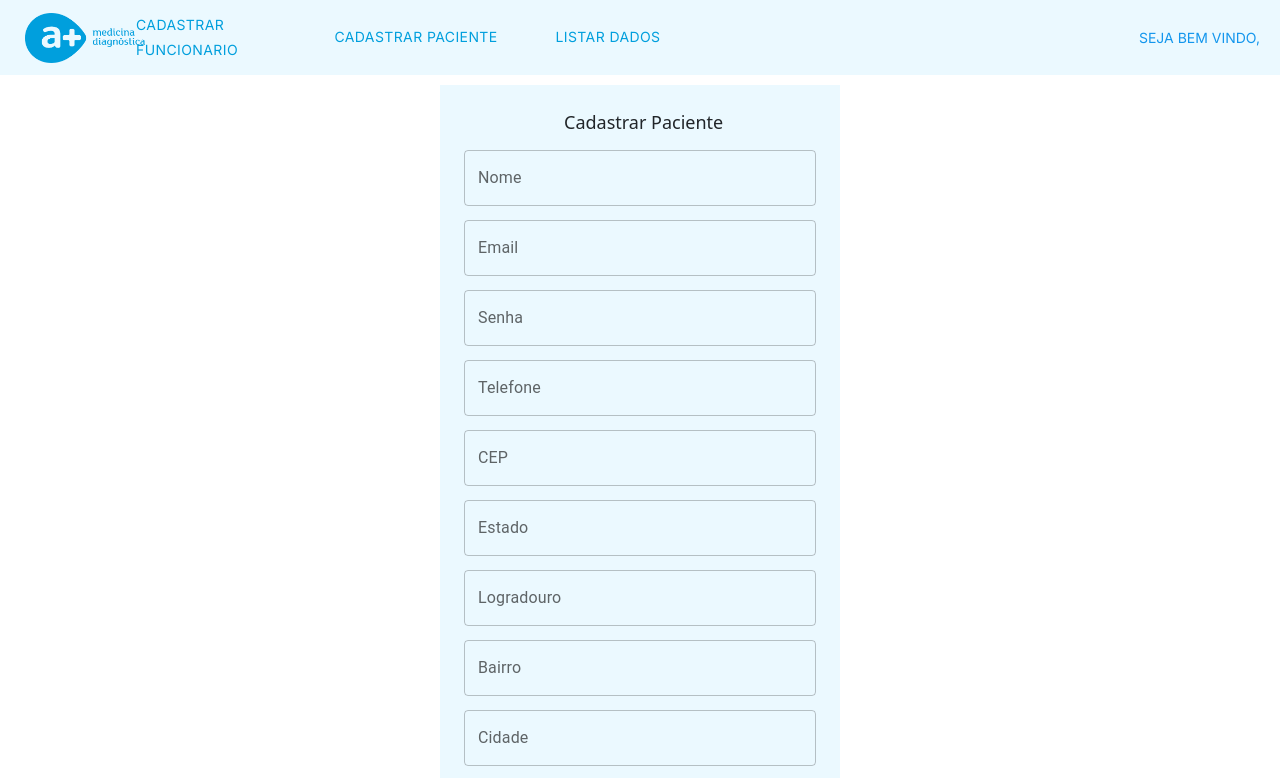
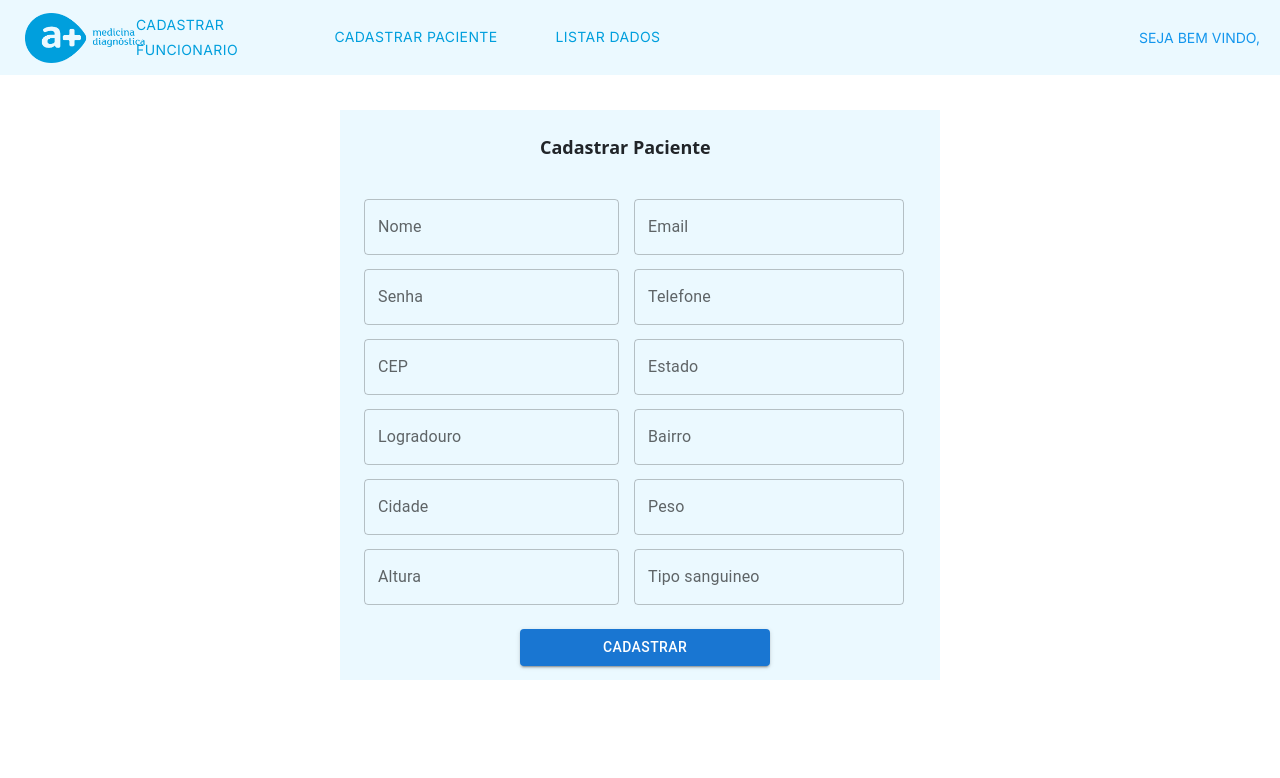
Before and after one commit to victorluizskt/medical-clinic, a React (Create React App) app in the folder MC.Frontend/: page /registrarPaciente in a window 1280 px wide. Shown: the top 778 px of the page. Built offline with nearby package versions, Linux system fonts and the light colour scheme.

Commit message:
Pequenos ajustes CSS

```diff
--- a/MC.Frontend/src/common/components/Organisms/RegistrarFuncionario/index.jsx
+++ b/MC.Frontend/src/common/components/Organisms/RegistrarFuncionario/index.jsx
@@ -84,7 +84,7 @@ function RegistrarFuncionario() {
       <HeaderFuncionario />
       <Container>
       <FormContainer>
-        <span style={{fontSize: '18px', marginLeft: '200px', marginTop: '20px'}}>Cadastrar funcionario</span>
+        <span style={{fontSize: '18px', fontWeight: 'bold', marginLeft: '200px', marginTop: '20px'}}>Cadastrar funcionario</span>
         <FormAlignItems>
         <TextField
           label="Nome"
@@ -177,14 +177,14 @@ function RegistrarFuncionario() {
             />
           </>
         )}
+        </FormAlignItems>
         <Button
           variant="contained"
-          style={{marginTop: '25px'}}
+          style={{marginLeft: '180px', width: '250px'}}
           onClick={handleChangeRequest}
         >
           Cadastrar
         </Button>
-        </FormAlignItems>
       </FormContainer>
       </Container>
     </>
--- a/MC.Frontend/src/common/components/Organisms/RegistrarFuncionario/styles.ts
+++ b/MC.Frontend/src/common/components/Organisms/RegistrarFuncionario/styles.ts
@@ -12,11 +12,12 @@ export const FormContainer = styled.div`
   background-color: #EBF9FF;
   width: 620px;
   height: 670px;
+  padding: 24px 0px 0px 0px;
 `;
 
 export const FormAlignItems = styled.div`
   display: grid;
-  padding: 24px 24px;
+  padding: 24px 0px 24px 40px;
   grid-template-columns: 270px 270px;
 `;
 
--- a/MC.Frontend/src/common/components/Organisms/RegistrarPaciente/index.jsx
+++ b/MC.Frontend/src/common/components/Organisms/RegistrarPaciente/index.jsx
@@ -39,8 +39,6 @@ function RegistrarPaciente() {
       senhaHash: paciente.senhaHash
     }
 
-    console.log(request)
-
     if(request.cep !== '' && request.cidade !== '' && request.estado !== '' && request.bairro !== '' && request.logradouro !== '') {
       const data = await repository.registrarPaciente(request);
       if(data) {
@@ -72,11 +70,11 @@ function RegistrarPaciente() {
       <HeaderFuncionario />
       <Container>
       <FormContainer>
+        <span style={{fontSize: '18px', fontWeight: 'bold', marginLeft: '200px'}}>Cadastrar Paciente</span>
         <FormAlignItems>
-        <span style={{fontSize: '18px', marginLeft: '100px'}}>Cadastrar Paciente</span>
         <TextField
           label="Nome"
-          style={{marginTop: '14px'}}
+          style={{marginTop: '14px', marginRight: '15px'}}
           value={paciente.nome}
           onChange={(event) => setPaciente({...paciente, nome: event.target.value})}
         />
@@ -89,7 +87,7 @@ function RegistrarPaciente() {
         <TextField
           label="Senha"
           value={paciente.senhaHash}
-          style={{marginTop: '14px'}}
+          style={{marginTop: '14px', marginRight: '15px'}}
           onChange={(event) => setPaciente({...paciente, senhaHash: event.target.value})}
         />
         <TextField
@@ -101,7 +99,7 @@ function RegistrarPaciente() {
         <TextField
           label="CEP"
           value={paciente.cep}
-          style={{marginTop: '14px'}}
+          style={{marginTop: '14px', marginRight: '15px'}}
           onChange={(event) => setPaciente({...paciente, cep: event.target.value})}
         />
         <TextField
@@ -113,7 +111,7 @@ function RegistrarPaciente() {
         <TextField
           label="Logradouro"
           value={paciente.logradouro}
-          style={{marginTop: '14px'}}
+          style={{marginTop: '14px', marginRight: '15px'}}
           onChange={(event) => setPaciente({...paciente, logradouro: event.target.value})}
         />
         <TextField
@@ -125,7 +123,7 @@ function RegistrarPaciente() {
         <TextField
           label="Cidade"
           value={paciente.cidade}
-          style={{marginTop: '14px'}}
+          style={{marginTop: '14px', marginRight: '15px'}}
           onChange={(event) => setPaciente({...paciente, cidade: event.target.value})}
         />
         <TextField
@@ -137,7 +135,7 @@ function RegistrarPaciente() {
         <TextField
           label="Altura"
           value={paciente.altura}
-          style={{marginTop: '14px'}}
+          style={{marginTop: '14px', marginRight: '15px'}}
           onChange={(event) => setPaciente({...paciente, altura: event.target.value})}
         />
         <TextField
@@ -146,14 +144,14 @@ function RegistrarPaciente() {
           style={{marginTop: '14px'}}
           onChange={(event) => setPaciente({...paciente, tipoSanguineo: event.target.value})}
         />
+        </FormAlignItems>
         <Button
           variant="contained"
-          style={{marginTop: '33px'}}
+          style={{marginLeft: '180px', width: '250px'}}
           onClick={handleChangeRequest}
         >
           Cadastrar
         </Button>
-        </FormAlignItems>
       </FormContainer>
       </Container>
     </>
--- a/MC.Frontend/src/common/components/Organisms/RegistrarPaciente/styles.ts
+++ b/MC.Frontend/src/common/components/Organisms/RegistrarPaciente/styles.ts
@@ -1,7 +1,7 @@
 import styled from "styled-components";
 
 export const Container = styled.div`
-  margin-top: 420px;
+  margin-top: 240px;
   height: 10em;
   display: flex;
   align-items: center;
@@ -10,13 +10,15 @@ export const Container = styled.div`
 
 export const FormContainer = styled.div`
   background-color: #EBF9FF;
-  width: 400px;
-  height: 980px;
+  padding: 24px 0px 0px 0px;
+  width: 600px;
+  height: 570px;
 `;
 
 export const FormAlignItems = styled.div`
   display: grid;
   padding: 24px 24px;
+  grid-template-columns: 270px 270px;
 `;
 
 export default null;
```
